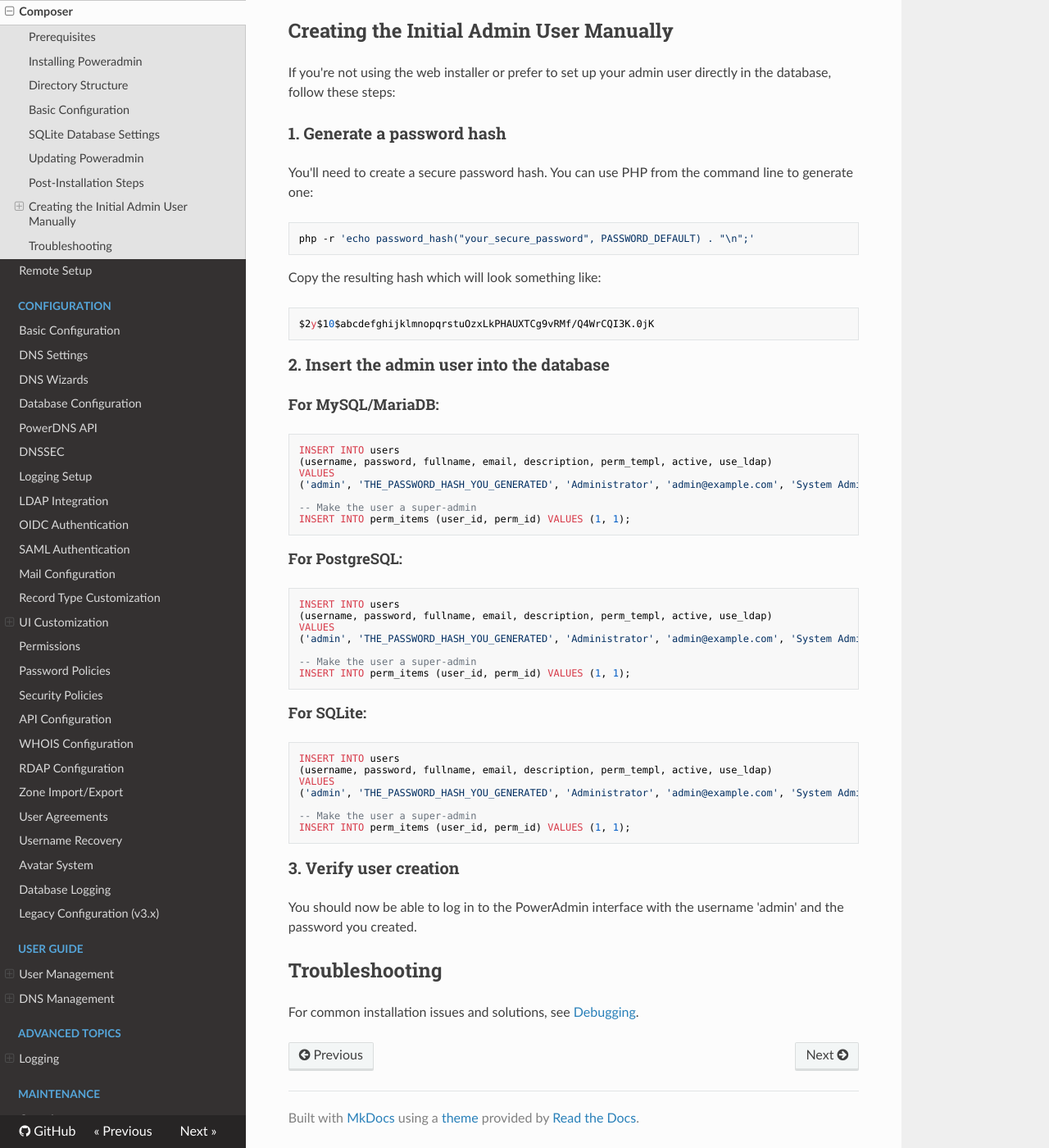
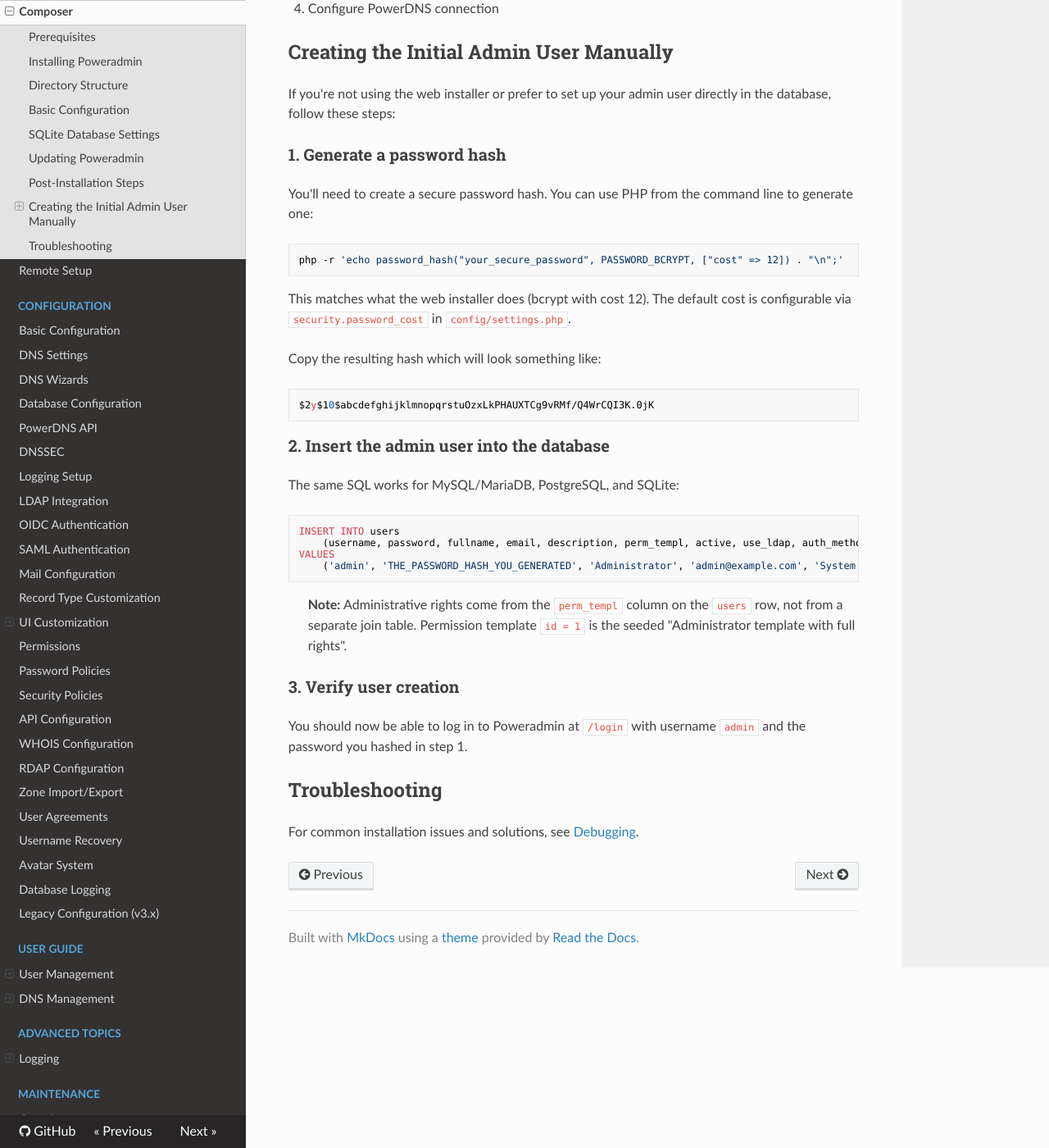
Before and after one commit to poweradmin/poweradmin-docs, an MkDocs documentation site: the page built from docs/installation/composer.md, in a window 1280 px wide and 1400 px high, scrolled down 2586 px. Shown: the whole window at 82% size. Built offline with MkDocs 1.6.1, drawn with Linux system fonts in a browser that asks for light colours; nearby versions of some CDN libraries; some of the changed text lies outside the part shown.

Commit message:
docs(install): align downloads on 4.2.x stable line, fix Docker tag table, scrub composer SQL

````diff
--- a/docs/installation/composer.md
+++ b/docs/installation/composer.md
@@ -4,11 +4,11 @@
 
 ## Prerequisites
 
-- PHP 8.1 or higher
-- Composer installed on your system
-- Required PHP extensions: pdo, pdo_mysql/pdo_pgsql/pdo_sqlite
+- PHP 8.2 or higher
+- Composer 2.x installed on your system
+- Required PHP extensions: `intl`, `gettext`, `openssl`, `filter`, `tokenizer`, `xml`, `pdo`, plus one of `pdo_mysql` / `pdo_pgsql` / `pdo_sqlite`
 
-See [System Requirements](../getting-started/requirements.md) for detailed requirements.
+See [System Requirements](../getting-started/requirements.md) for the full list.
 
 ## Installing Poweradmin
 
@@ -133,8 +133,10 @@
 You'll need to create a secure password hash. You can use PHP from the command line to generate one:
 
 ```sh
-php -r 'echo password_hash("your_secure_password", PASSWORD_DEFAULT) . "\n";'
+php -r 'echo password_hash("your_secure_password", PASSWORD_BCRYPT, ["cost" => 12]) . "\n";'
 ```
+
+This matches what the web installer does (bcrypt with cost 12). The default cost is configurable via `security.password_cost` in `config/settings.php`.
 
 Copy the resulting hash which will look something like:
 ```
@@ -143,45 +145,20 @@
 
 ### 2. Insert the admin user into the database
 
-#### For MySQL/MariaDB:
+The same SQL works for MySQL/MariaDB, PostgreSQL, and SQLite:
 
 ```sql
 INSERT INTO users
-(username, password, fullname, email, description, perm_templ, active, use_ldap)
+    (username, password, fullname, email, description, perm_templ, active, use_ldap, auth_method)
 VALUES
-('admin', 'THE_PASSWORD_HASH_YOU_GENERATED', 'Administrator', 'admin@example.com', 'System Administrator', 1, 1, 0);
-
--- Make the user a super-admin
-INSERT INTO perm_items (user_id, perm_id) VALUES (1, 1);
+    ('admin', 'THE_PASSWORD_HASH_YOU_GENERATED', 'Administrator', 'admin@example.com', 'System Administrator', 1, 1, 0, 'sql');
 ```
 
-#### For PostgreSQL:
-
-```sql
-INSERT INTO users
-(username, password, fullname, email, description, perm_templ, active, use_ldap)
-VALUES
-('admin', 'THE_PASSWORD_HASH_YOU_GENERATED', 'Administrator', 'admin@example.com', 'System Administrator', 1, 1, 0);
-
--- Make the user a super-admin
-INSERT INTO perm_items (user_id, perm_id) VALUES (1, 1);
-```
-
-#### For SQLite:
-
-```sql
-INSERT INTO users
-(username, password, fullname, email, description, perm_templ, active, use_ldap)
-VALUES
-('admin', 'THE_PASSWORD_HASH_YOU_GENERATED', 'Administrator', 'admin@example.com', 'System Administrator', 1, 1, 0);
-
--- Make the user a super-admin
-INSERT INTO perm_items (user_id, perm_id) VALUES (1, 1);
-```
+> **Note:** Administrative rights come from the `perm_templ` column on the `users` row, not from a separate join table. Permission template `id = 1` is the seeded "Administrator template with full rights".
 
 ### 3. Verify user creation
 
-You should now be able to log in to the PowerAdmin interface with the username 'admin' and the password you created.
+You should now be able to log in to Poweradmin at `/login` with username `admin` and the password you hashed in step 1.
 
 ## Troubleshooting
 
````
Also changed, not shown: docs/installation/centos.md (+2 -2 lines), docs/installation/debian.md (+2 -2 lines), docs/installation/docker.md (+12 -8 lines), docs/installation/manual.md (+1 -1 lines), docs/installation/ubuntu.md (+2 -2 lines).
